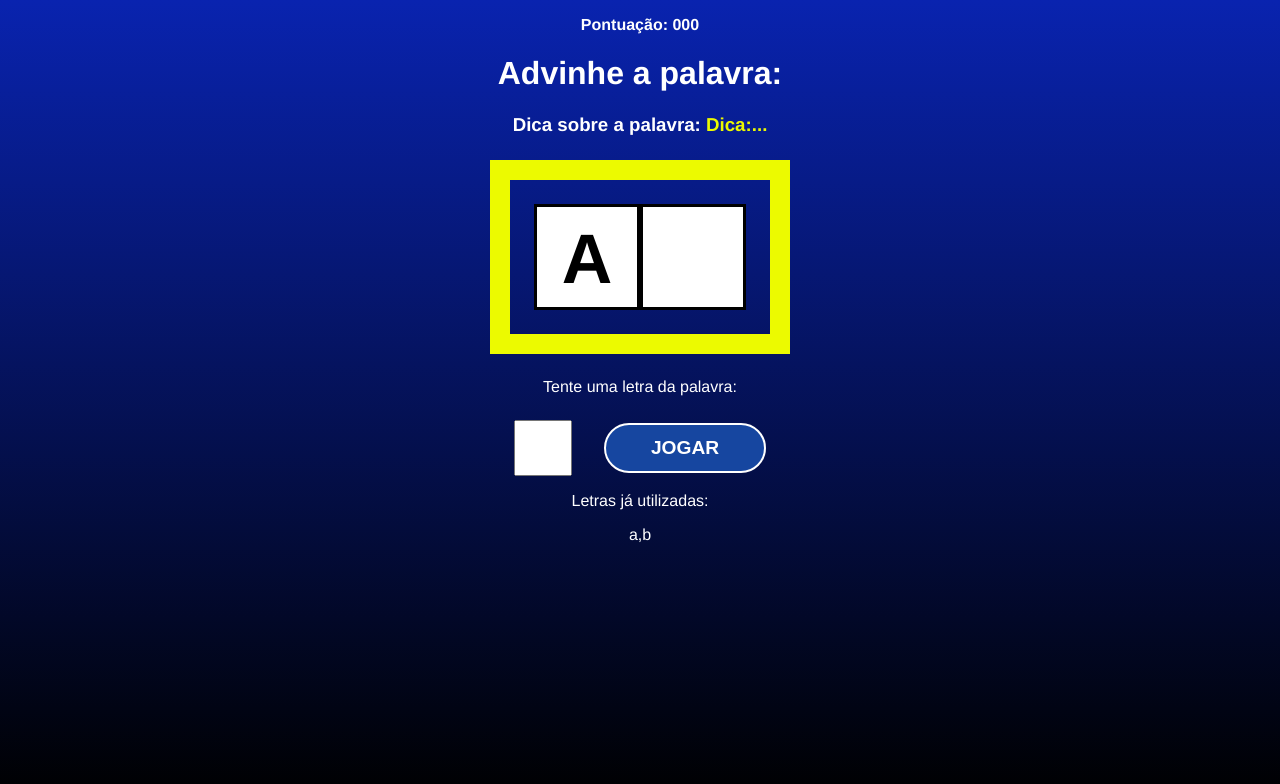
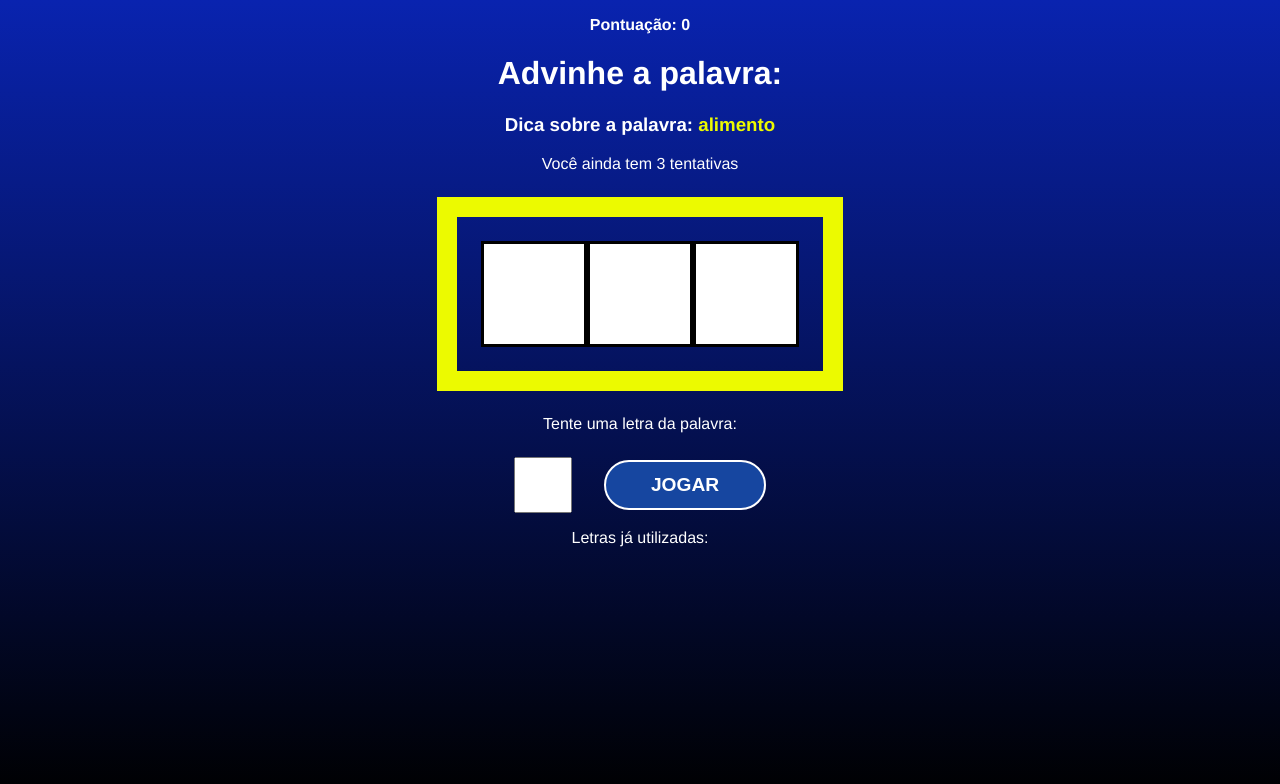
Before and after one commit to Gabr1elSouza/secretword, a React (Create React App) app: page / in a window 1280 px wide. Both pictures are taken after a click on the button "COMEÇAR O JOGO". Shown: the top 784 px of the page. Built offline with nearby package versions, Linux system fonts and the light colour scheme.

Commit message:
Insert letters in blanksaquere

```diff
--- a/src/App.js
+++ b/src/App.js
@@ -24,6 +24,11 @@ function App() {
   const [pickedWord, setPickedWord] = useState("");
   const [pickedCategory, setPickedCategory] = useState("");
   const [letters, setLetters] = useState([]);
+
+  const [guessedLetters, setGuessedLetters] = useState([]);
+  const [wrongLetters, setWrongLetters] = useState([]);
+  const [guesses, setGuesses] = useState(3);
+  const [Score, setScore] = useState(0);
 
   const pickedWordAndCategoty = () => {
     //pick a random category
@@ -58,14 +63,38 @@ function App() {
     //fill states
     setPickedWord(word);
     setPickedCategory(category);
-    setLetters(letters);
+    setLetters(wordLetters);
 
     setGameStage(stages[1].name);
   };
 
   //process the letter Input
-  const verifyLetter = () => {
-    setGameStage(stages[2].name);
+  const verifyLetter = (letter) => {
+    const normalizedLetter = letter.toLowerCase();
+
+    //check if letter has already been utilized
+    if (
+      guessedLetters.includes(normalizedLetter) ||
+      wrongLetters.includes(normalizedLetter)
+    ) {
+      return;
+    }
+
+    //push guessed letter or remove a guess
+    if (letters.includes(normalizedLetter)) {
+      setGuessedLetters((actualGuessedLetters) => [
+        ...actualGuessedLetters,
+        normalizedLetter,
+      ]);
+    } else {
+      setWrongLetters((actualWrongLetters) => [
+        ...actualWrongLetters,
+        normalizedLetter,
+      ]);
+    }
+
+    console.log(guessedLetters);
+    console.log(wrongLetters);
   };
 
   //restart game
@@ -76,7 +105,18 @@ function App() {
   return (
     <div className="App">
       {gameStage === "start" && <StartScreen startGame={startGame} />}
-      {gameStage === "game" && <Game verifyLetter={verifyLetter} />}
+      {gameStage === "game" && (
+        <Game
+          verifyLetter={verifyLetter}
+          pickedWord={pickedWord}
+          pickedCategory={pickedCategory}
+          letters={letters}
+          guessedLetters={guessedLetters}
+          wrongLetters={wrongLetters}
+          guesses={guesses}
+          Score={Score}
+        />
+      )}
       {gameStage === "end" && <GameOver retry={retry} />}
     </div>
   );
--- a/src/components/Game.js
+++ b/src/components/Game.js
@@ -1,30 +1,72 @@
+import { useState, useRef } from "react";
 import "./Game.css";
 
-function Game({ verifyLetter }) {
+function Game({
+  verifyLetter,
+  pickedWord,
+  pickedCategory,
+  letters,
+  guessedLetters,
+  wrongLetters,
+  guesses,
+  Score,
+}) {
+  const [letter, setLetter] = useState("");
+  const letterInputRef = useRef(null);
+
+  const handleSubmit = (e) => {
+    e.preventDefault();
+
+    verifyLetter(letter);
+
+    setLetter("");
+
+    letterInputRef.current.focus();
+  };
+
   return (
     <div className="Game">
       <p className="points">
-        <span>Pontuação: 000</span>
+        <span>Pontuação: {Score}</span>
       </p>
       <h1>Advinhe a palavra:</h1>
       <h3 className="tip">
-        Dica sobre a palavra: <span>Dica:...</span>
+        Dica sobre a palavra: <span> {pickedCategory} </span>
       </h3>
+      <p>Você ainda tem {guesses} tentativas</p>
       <div className="wordContainer">
-        <span className="letter">A</span>
-        <span className="blankSquare"></span>
+        {letters.map((letter, i) =>
+          guessedLetters.includes(letter) ? (
+            <span key={i} className="letter">
+              {letter}
+            </span>
+          ) : (
+            <span key={i} className="blankSquare">
+              {" "}
+            </span>
+          )
+        )}
       </div>
       <div className="letterContainer">
         <p>Tente uma letra da palavra:</p>
-        <form action="">
-          <input type="text" name="letter" maxLength="1" required />
-          <button onClick={verifyLetter}>Jogar</button>
+        <form onSubmit={handleSubmit}>
+          <input
+            type="text"
+            name="letter"
+            maxLength="1"
+            required
+            onChange={(e) => setLetter(e.target.value)}
+            value={letter}
+            ref={letterInputRef}
+          />
+          <button>Jogar</button>
         </form>
       </div>
       <div className="wrongLettersContainer">
         <p>Letras já utilizadas:</p>
-        <span>a,</span>
-        <span>b</span>
+        {wrongLetters.map((letter, i) => (
+          <span key={i}>{letter}, </span>
+        ))}
       </div>
     </div>
   );
```
